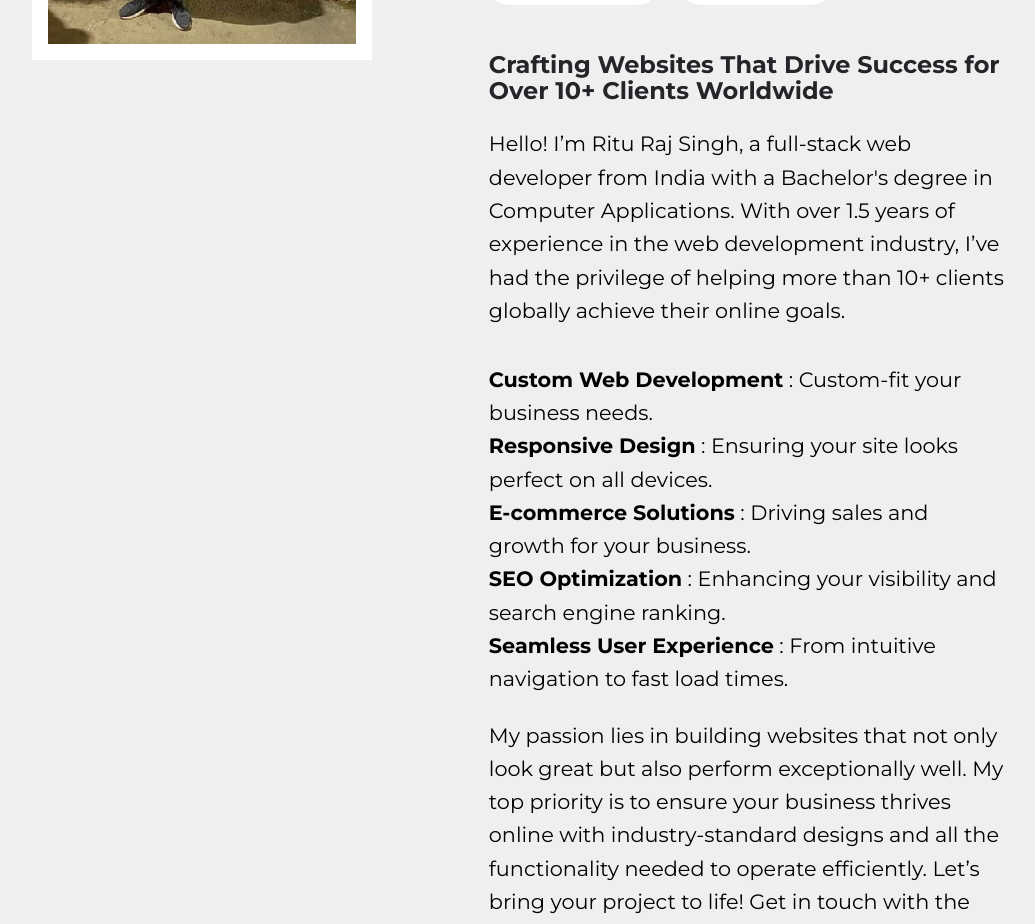
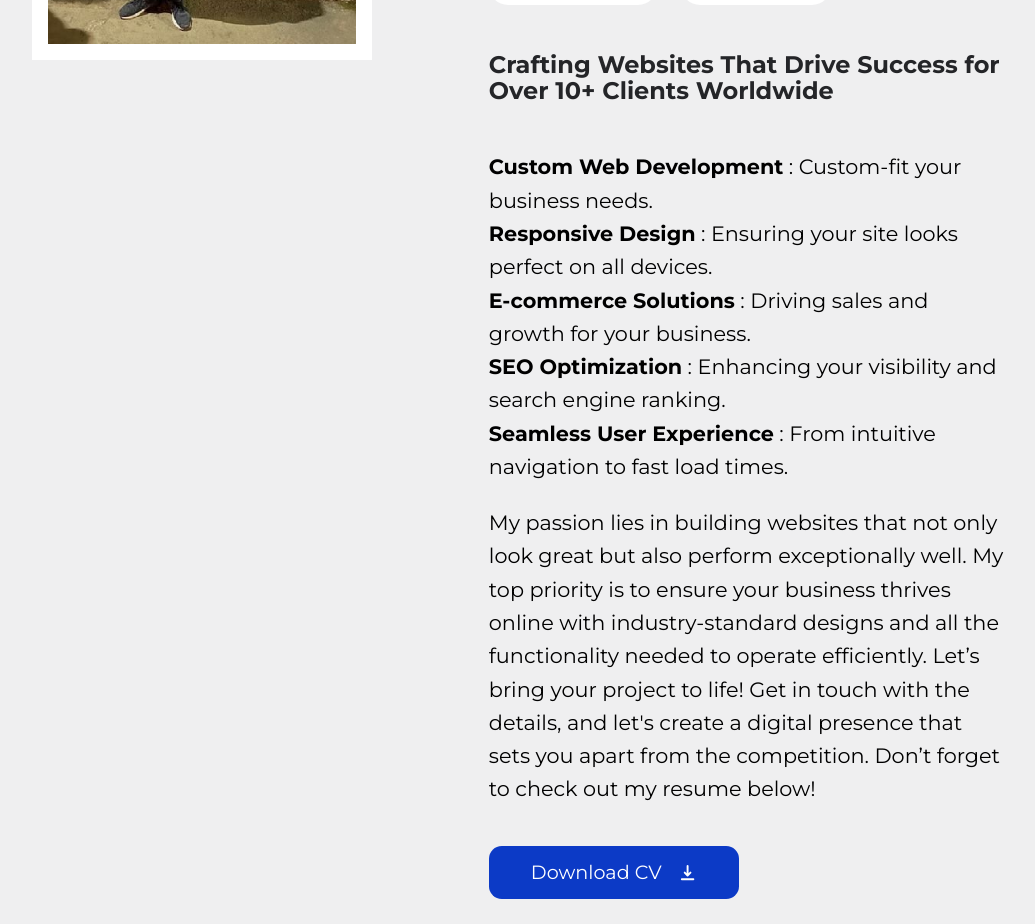
Before and after one commit to RRAJ644/react-portfolio, a React (Create React App) app: page / in a window 1280 px wide. Shown: the part 1160-2084 px from the top of the page, without its empty margins (122-1157 px from the left). Built offline with nearby package versions, Linux system fonts and the light colour scheme.

Commit message:
about fix

```diff
--- a/src/sections/about/About.jsx
+++ b/src/sections/about/About.jsx
@@ -35,13 +35,13 @@ const About = () => {
 
           <br />
 
-          <p className='about-bio'>
+          {/* <p className='about-bio'>
             Hello! I’m Ritu Raj Singh, a full-stack web developer from India
             with a Bachelor's degree in Computer Applications. With over 1.5
             years of experience in the web development industry, I’ve had the
             privilege of helping more than 10+ clients globally achieve their
             online goals.
-          </p>
+          </p> */}
           <br />
           <ul>
             {about_data?.map((data) => (
```
